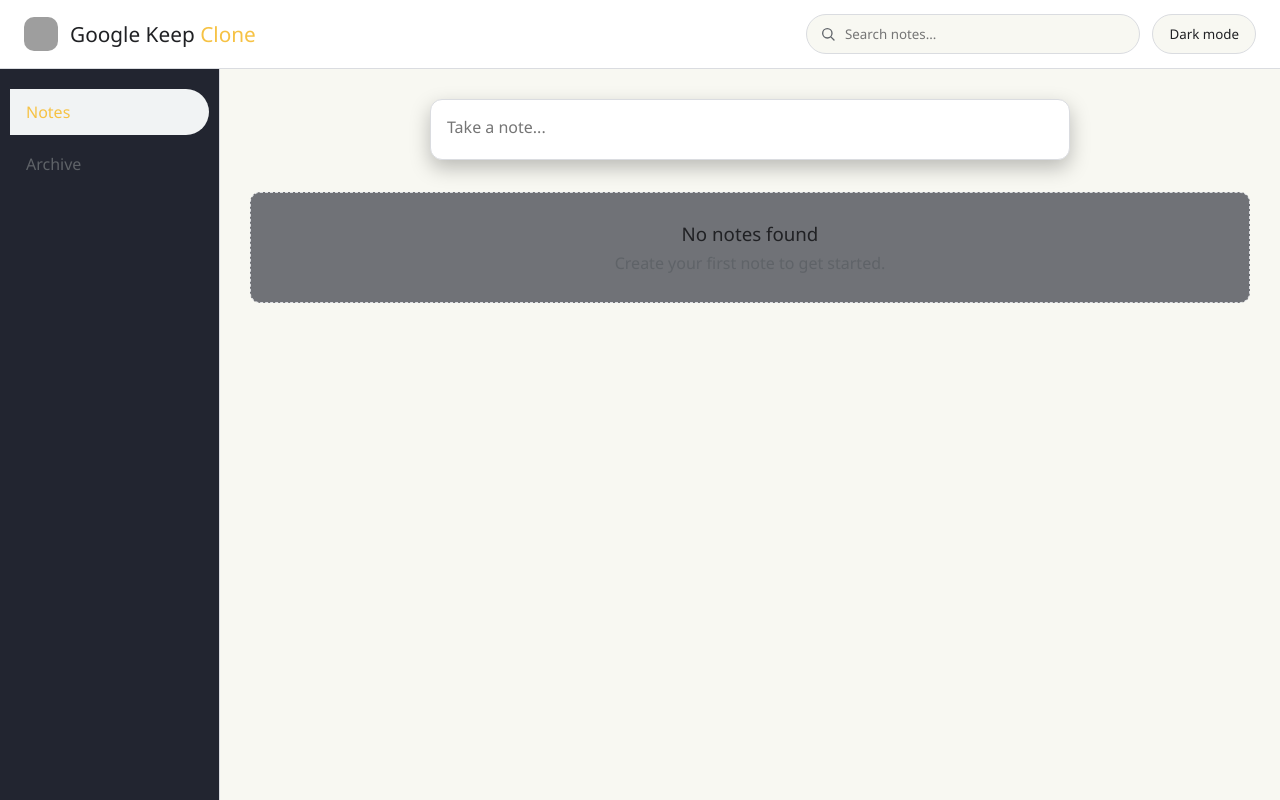
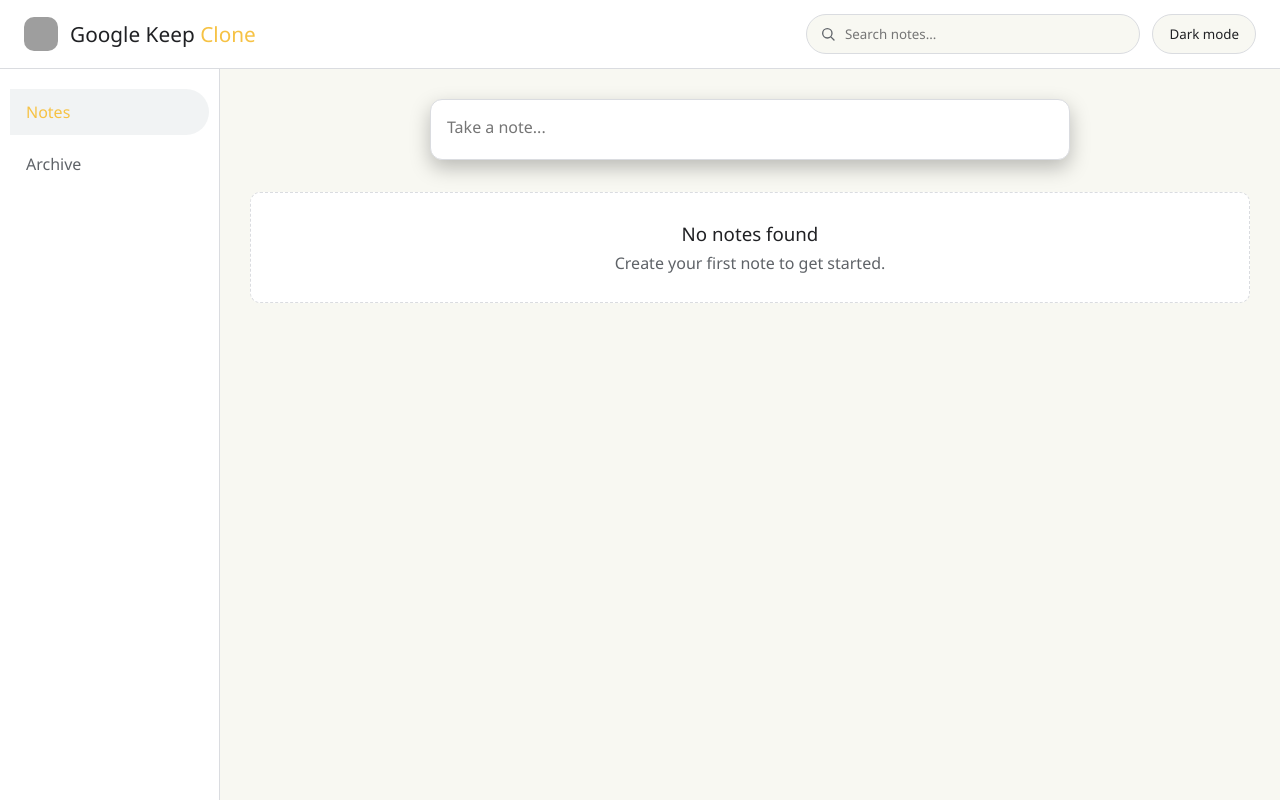
Before and after one commit to Kmaake-crypto/Google-Keep-React, a React (Vite) app: page / in a window 1280 px wide. Built offline with nearby package versions, Linux system fonts and the light colour scheme; grey boxes are pictures that could not be loaded.

Commit message:
UPDATED CSS

```diff
--- a/src/App.jsx
+++ b/src/App.jsx
@@ -488,8 +488,10 @@
     "--bg-main": "#0f111a",
     "--bg-card": "#171a26",
     "--bg-hover": "#202436",
+    "--sidebar-bg": "#161b26",
     "--text-primary": "#f8f9fa",
     "--text-secondary": "#9aa0a6",
+    "--empty-heading": "#ffd700",
     "--accent": "#ffd700",
     "--border-color": "#2d3142",
     background: "linear-gradient(135deg, #0f111a, #131723)",
@@ -497,8 +499,10 @@
     "--bg-main": "#f8f8f2",
     "--bg-card": "#ffffff",
     "--bg-hover": "#f1f3f4",
+    "--sidebar-bg": "#ffffff",
     "--text-primary": "#202124",
     "--text-secondary": "#5f6368",
+    "--empty-heading": "#202124",
     "--accent": "#f6c244",
     "--border-color": "#dadce0",
     background: "#f8f8f2",
@@ -618,7 +622,7 @@
           aria-label="Note sections"
           style={{
             width: 220,
-            background: "rgba(23,26,38,0.95)",
+            background: "var(--sidebar-bg)",
             padding: "20px 10px",
             borderRight: "1px solid var(--border-color)",
           }}
@@ -677,12 +681,12 @@
                   padding: 28,
                   textAlign: "center",
                   color: "var(--text-secondary)",
-                  background: "rgba(23,26,38,0.6)",
+                  background: "#ffffff",
                   border: "1px dashed var(--border-color)",
                   borderRadius: 10,
                 }}
               >
-                <h3 style={{ marginBottom: 6, color: "var(--text-primary)", fontWeight: 400 }}>
+                <h3 style={{ marginBottom: 6, color: "var(--empty-heading)", fontWeight: 400 }}>
                   {view === "archive" ? "No archived notes yet" : "No notes found"}
                 </h3>
                 <p>{search ? "Try a different search term." : "Create your first note to get started."}</p>
```
